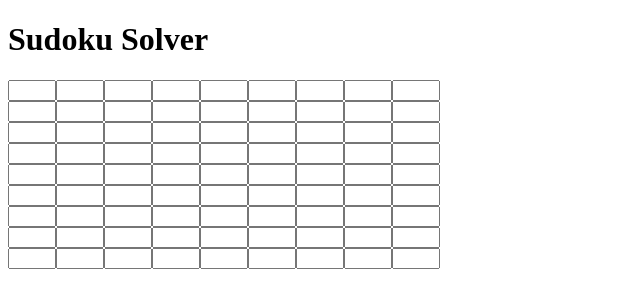
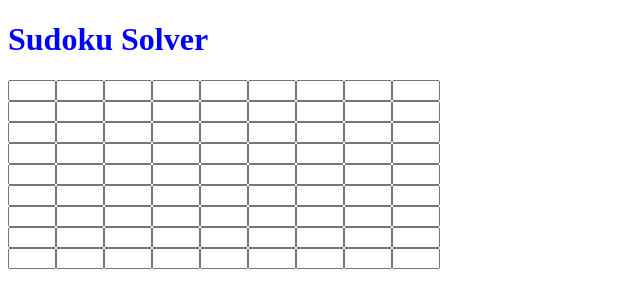
Before and after one commit to Veilios/SudokuSolver, a React (Create React App) app in the folder sudoku-solver/: page / in a window 1280 px wide. Shown: the top 308 px of the page, without its empty margins (0-640 px from the left). Built offline with nearby package versions, Linux system fonts and the light colour scheme.

Commit message:
Added sass dependencies

```diff
--- a/sudoku-solver/package.json
+++ b/sudoku-solver/package.json
@@ -6,9 +6,11 @@
     "@testing-library/jest-dom": "^5.16.4",
     "@testing-library/react": "^13.2.0",
     "@testing-library/user-event": "^13.5.0",
+    "node-sass": "^7.0.1",
     "react": "^18.1.0",
     "react-dom": "^18.1.0",
     "react-scripts": "5.0.1",
+    "sass": "^1.52.1",
     "web-vitals": "^2.1.4"
   },
   "scripts": {
--- a/sudoku-solver/src/App.scss
+++ b/sudoku-solver/src/App.scss
@@ -0,0 +1,3 @@
+h1 {
+    color: blue;
+}
```
Also changed, not shown: 1 other file (tests, documents, lock files or other folders).
